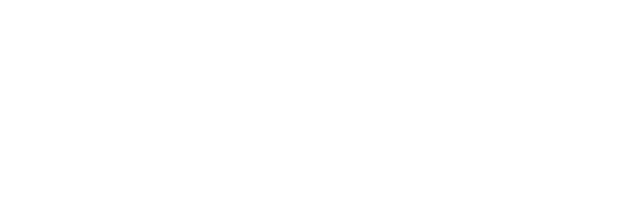
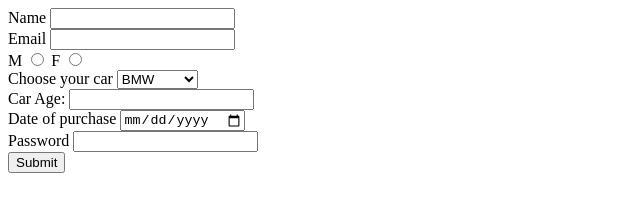
Before and after one commit to acciojob/car-insurance-form-ukdgit, a website: page main.html in a window 1280 px wide. Shown: the whole page, without its empty margins (0-640 px from the left). Drawn offline with Linux system fonts and the light colour scheme.

Commit message:
created a submission

```diff
--- a/main.html
+++ b/main.html
@@ -8,8 +8,40 @@
 
 <body>
 	<!-- the entire body must be written by student -->
-    <script type="text/javascript" src="./script.js">
-</script>
+
+	<form id="my-form" method="post">
+		<label for="name">Name</label>
+		<input type="text" id="name" required>
+		<br>
+		<label for="email">Email</label>
+		<input type="email" id="email" required>
+		<br>
+		<label for="gender_m">M</label>
+		<input type="radio" id="gender_m" name="gender" required>
+		<label for="gender">F</label>
+		<input type="radio" id="gender_f" name="gender" required>
+		<br>
+		<label for="cars">Choose your car</label>
+		<select name="cars" id="cars" required>
+			<option>BMW</option>
+			<option>Audi</option>
+			<option>Mercedes</option>
+		</select>
+		<br>
+		<label for="carage">Car Age:</label>
+		<input type="number" id="carage" min="0" required>
+		<br>
+		<label for="dop">Date of purchase</label>
+		<input type="date" id="dop" required>
+		<br>
+		<label for="password">Password</label>
+		<input type="password" id="password" required>
+		<br>
+		<button type="submit">Submit</button>
+	</form>
+
+	<script type="text/javascript" src="./script.js">
+	</script>
 
 </body>
 
```
